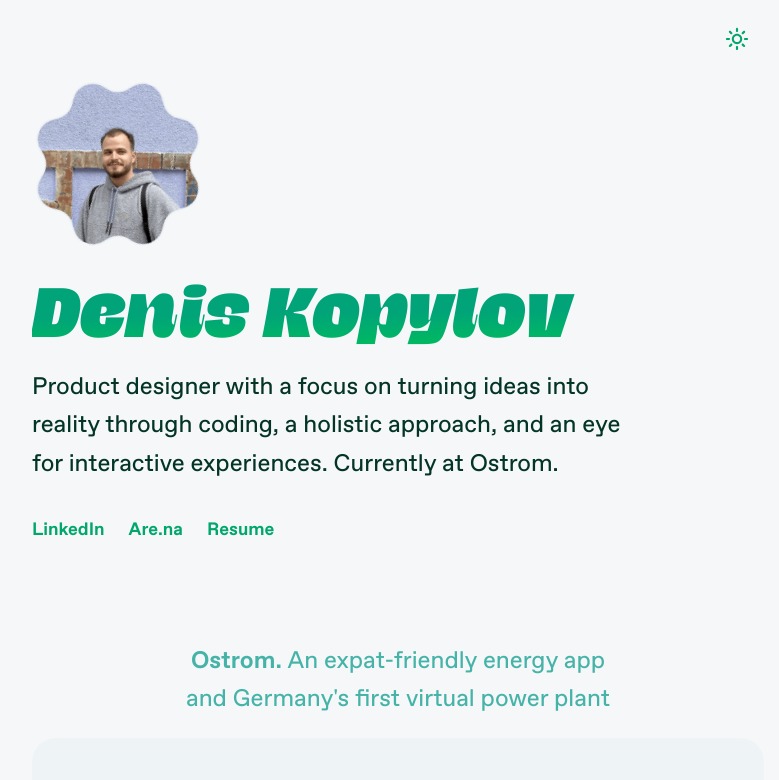
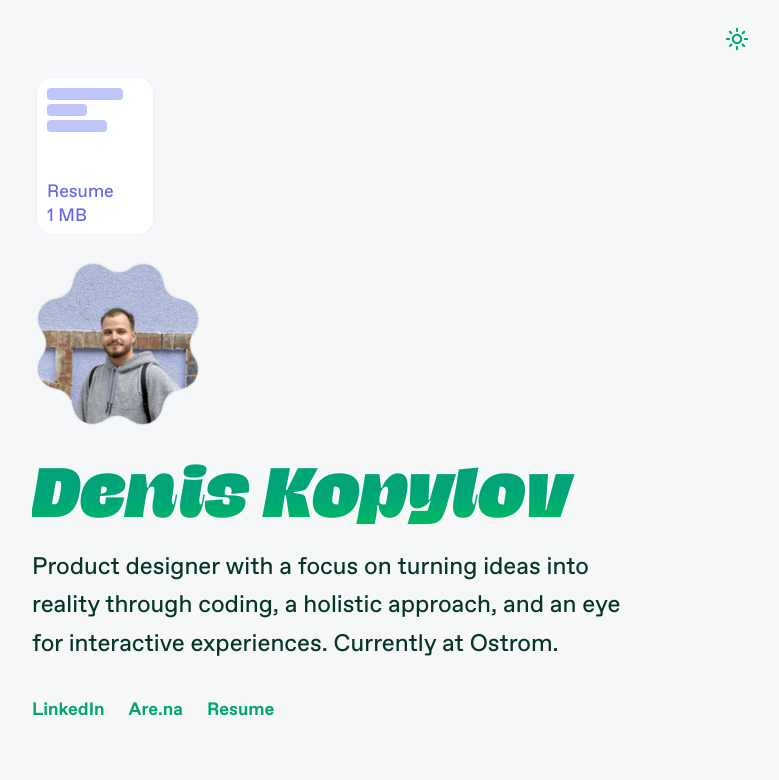
Before and after one commit to kplv/portfolio, a Next.js app: page / in a window 1280 px wide. Shown: the top 780 px of the page, without its empty margins (242-1021 px from the left). Built offline with nearby package versions, Linux system fonts and the light colour scheme; no server answers.

Commit message:
new: resume file component

```diff
--- /dev/null
+++ b/src/components/document-link/document-link.module.css
@@ -0,0 +1,159 @@
+.root {
+  --document-link-accent: #6465e7;
+  position: relative;
+  display: inline-flex;
+  padding: 8px;
+  margin: -8px;
+  border: none;
+  background: transparent;
+  cursor: pointer;
+  text-decoration: none;
+  -webkit-tap-highlight-color: transparent;
+  color: inherit;
+  font-family: inherit;
+}
+
+@supports (color: oklch(from #6465e7 l c h)) {
+  .root {
+    --document-link-accent: oklch(from #6465e7 l c h);
+  }
+}
+
+.root:focus {
+  outline: none;
+}
+
+.root:focus-visible {
+  outline: 2px solid var(--document-link-accent);
+  outline-offset: 4px;
+  border-radius: 20px;
+}
+
+.float {
+  display: block;
+  animation: documentLinkFloat 6s ease-in-out infinite alternate;
+}
+
+@media (prefers-reduced-motion: reduce) {
+  .float {
+    animation: none;
+  }
+}
+
+@keyframes documentLinkFloat {
+  from {
+    transform: translate(0, 0);
+  }
+
+  to {
+    transform: translate(3px, -2px);
+  }
+}
+
+.card {
+  position: relative;
+  display: flex;
+  flex-direction: column;
+  justify-content: space-between;
+  width: 120px;
+  height: 160px;
+  flex-shrink: 0;
+  border-radius: 16px;
+  background-color: oklch(1 0 0);
+  overflow: hidden;
+}
+
+.borderSvg {
+  position: absolute;
+  inset: 0;
+  z-index: 1;
+  width: 100%;
+  height: 100%;
+  display: block;
+  pointer-events: none;
+}
+
+.borderPath {
+  stroke: color-mix(in oklch, var(--document-link-accent) 8%, transparent);
+}
+
+.body {
+  position: relative;
+  z-index: 0;
+  display: flex;
+  flex-direction: column;
+  justify-content: space-between;
+  height: 100%;
+  padding: 12px;
+  box-sizing: border-box;
+}
+
+.topSlot {
+  position: relative;
+  display: flex;
+  align-items: flex-start;
+  justify-content: flex-start;
+  min-height: 68px;
+  width: 100%;
+}
+
+.linesColumn {
+  display: flex;
+  flex-direction: column;
+  gap: 4px;
+  align-items: flex-start;
+}
+
+.line {
+  height: 12px;
+  border-radius: 4px;
+  flex-shrink: 0;
+  background-color: color-mix(
+    in oklch,
+    var(--document-link-accent) 28%,
+    oklch(0.94 0.02 280)
+  );
+  transition: background-color 150ms ease;
+}
+
+@media (hover: hover) and (pointer: fine) {
+  .root:hover .line {
+    background-color: color-mix(
+      in oklch,
+      var(--document-link-accent) 72%,
+      oklch(0.94 0.02 280)
+    );
+  }
+}
+
+.root:focus-visible .line {
+  background-color: color-mix(
+    in oklch,
+    var(--document-link-accent) 72%,
+    oklch(0.94 0.02 280)
+  );
+}
+
+.textBlock {
+  display: flex;
+  flex-direction: column;
+  gap: 0;
+  align-items: flex-start;
+  text-align: left;
+}
+
+.title {
+  margin: 0;
+  font-size: var(--text-secondary-size);
+  font-weight: var(--text-primary-weight);
+  line-height: var(--text-primary-line-height);
+  color: var(--document-link-accent);
+}
+
+.sizeLine {
+  margin: 0;
+  font-size: var(--text-secondary-size);
+  font-weight: var(--text-primary-weight);
+  line-height: 1;
+  color: var(--document-link-accent);
+}
--- /dev/null
+++ b/src/components/document-link/document-link.tsx
@@ -0,0 +1,159 @@
+'use client';
+
+import { useEffect, useState } from 'react';
+import { motion, useReducedMotion } from 'motion/react';
+import {
+  EASE_OUT_QUINT,
+  PRESS_DURATION,
+  PRESS_SCALE,
+} from '@/config/animations';
+import styles from './document-link.module.css';
+
+const BORDER_VIEWBOX = '0 0 120 160';
+
+function downloadAttributeValue(baseName: string): string {
+  const t = baseName.trim();
+  if (/\.pdf$/i.test(t)) return t;
+  return `${t}.pdf`;
+}
+
+function formatMb(bytes: number, locale: string): string {
+  const mb = bytes / (1024 * 1024);
+  const n = new Intl.NumberFormat(locale, {
+    minimumFractionDigits: 1,
+    maximumFractionDigits: 1,
+  }).format(mb);
+  return `${n} MB`;
+}
+
+export interface DocumentLinkProps {
+  src: string;
+  downloadFileName: string;
+  label?: string;
+  className?: string;
+}
+
+export function DocumentLink({
+  src,
+  downloadFileName,
+  label = 'Resume',
+  className,
+}: DocumentLinkProps) {
+  const shouldReduceMotion = useReducedMotion();
+  const [sizeBytes, setSizeBytes] = useState<number | null>(null);
+
+  const href = encodeURI(src);
+  const downloadName = downloadAttributeValue(downloadFileName);
+
+  const locale =
+    typeof globalThis !== 'undefined' && 'navigator' in globalThis
+      ? globalThis.navigator.language
+      : 'en';
+
+  const sizeLine =
+    sizeBytes !== null ? formatMb(sizeBytes, locale) : '1 MB';
+
+  const ariaLabel =
+    sizeBytes !== null
+      ? `Download ${label} (PDF, ${formatMb(sizeBytes, locale)})`
+      : `Download ${label} (PDF, ${sizeLine})`;
+
+  useEffect(() => {
+    let cancelled = false;
+
+    async function loadSize() {
+      try {
+        const headRes = await fetch(src, {
+          method: 'HEAD',
+          cache: 'force-cache',
+        });
+        const len = headRes.headers.get('Content-Length');
+        if (len && headRes.ok) {
+          const bytes = parseInt(len, 10);
+          if (!cancelled && Number.isFinite(bytes)) {
+            setSizeBytes(bytes);
+            return;
+          }
+        }
+        const getRes = await fetch(src, { method: 'GET', cache: 'force-cache' });
+        const buf = await getRes.arrayBuffer();
+        if (!cancelled) setSizeBytes(buf.byteLength);
+      } catch {
+        /* keep placeholder size */
+      }
+    }
+
+    loadSize();
+    return () => {
+      cancelled = true;
+    };
+  }, [src]);
+
+  return (
+    <motion.a
+      href={href}
+      download={downloadName}
+      className={[styles.root, className].filter(Boolean).join(' ')}
+      aria-label={ariaLabel}
+      whileTap={
+        shouldReduceMotion
+          ? undefined
+          : {
+              scale: PRESS_SCALE,
+              transition: {
+                duration: PRESS_DURATION,
+                ease: EASE_OUT_QUINT,
+              },
+            }
+      }
+    >
+      <span className={styles.float}>
+        <span className={styles.card}>
+          <svg
+            className={styles.borderSvg}
+            viewBox={BORDER_VIEWBOX}
+            aria-hidden
+          >
+            <rect
+              className={styles.borderPath}
+              x={1}
+              y={1}
+              width={118}
+              height={158}
+              rx={16}
+              ry={16}
+              fill="none"
+              strokeWidth={2}
+              vectorEffect="nonScalingStroke"
+            />
+          </svg>
+          <div className={styles.body}>
+            <div className={styles.topSlot}>
+              <div className={styles.linesColumn}>
+                <div
+                  className={styles.line}
+                  style={{ width: 76 }}
+                  aria-hidden
+                />
+                <div
+                  className={styles.line}
+                  style={{ width: 40 }}
+                  aria-hidden
+                />
+                <div
+                  className={styles.line}
+                  style={{ width: 60 }}
+                  aria-hidden
+                />
+              </div>
+            </div>
+            <div className={styles.textBlock}>
+              <p className={styles.title}>{label}</p>
+              <p className={styles.sizeLine}>{sizeLine}</p>
+            </div>
+          </div>
+        </span>
+      </span>
+    </motion.a>
+  );
+}
--- /dev/null
+++ b/src/components/document-link/index.ts
@@ -0,0 +1 @@
+export { DocumentLink, type DocumentLinkProps } from './document-link';
--- a/src/components/home-client/home-client.module.css
+++ b/src/components/home-client/home-client.module.css
@@ -22,6 +22,9 @@
 
 .maskedAvatarWrap {
   display: flex;
+  flex-direction: column;
+  align-items: flex-start;
+  gap: 20px;
   justify-content: flex-start;
   width: 100%;
   padding-bottom: 24px;
--- a/src/components/home-client/home-client.tsx
+++ b/src/components/home-client/home-client.tsx
@@ -3,6 +3,7 @@
 import { useState, useEffect, useRef, useCallback, type CSSProperties } from 'react';
 import { motion, AnimatePresence, useReducedMotion } from 'motion/react';
 import { Button } from '@/components/button';
+import { DocumentLink } from '@/components/document-link';
 import { MaskedAvatar } from '@/components/masked-avatar';
 import { IntroText } from '@/components/intro-text';
 import { ProjectList } from '@/components/project-list';
@@ -142,6 +143,10 @@
               <Button themeSwitch />
             </motion.div>
             <motion.div className={styles.maskedAvatarWrap} variants={BLUR_ITEM}>
+              <DocumentLink
+                src="/Denis Kopylov-CV.pdf"
+                downloadFileName="Denis Kopylov, Sr. Product Designer"
+              />
               <MaskedAvatar src="/images/denis-image.png" />
             </motion.div>
             <motion.div variants={BLUR_ITEM}>
```
Also changed, not shown: public/download.svg (added).
